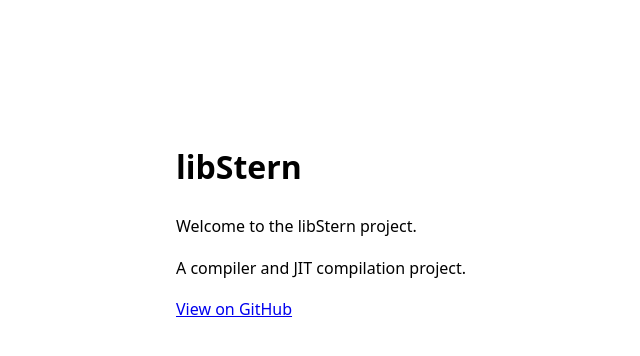
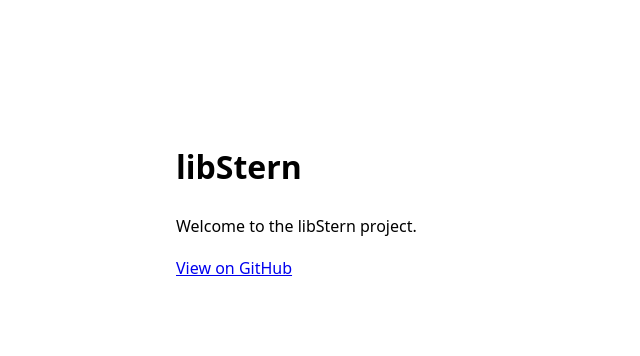
Before and after one commit to libStern/libstern.dev, a plain HTML site: page index.html in a window 1280 px wide. Shown: the whole page, without its empty margins (64-704 px from the left). Drawn offline with Linux system fonts and the light colour scheme.

Commit message:
Remove project description from index.html
Removed description of the project from the homepage.

```diff
--- a/index.html
+++ b/index.html
@@ -17,7 +17,6 @@
 <body>
   <h1>libStern</h1>
   <p>Welcome to the libStern project.</p>
-  <p>A compiler and JIT compilation project.</p>
   <a href="https://github.com">View on GitHub</a>
 </body>
 </html>
```
